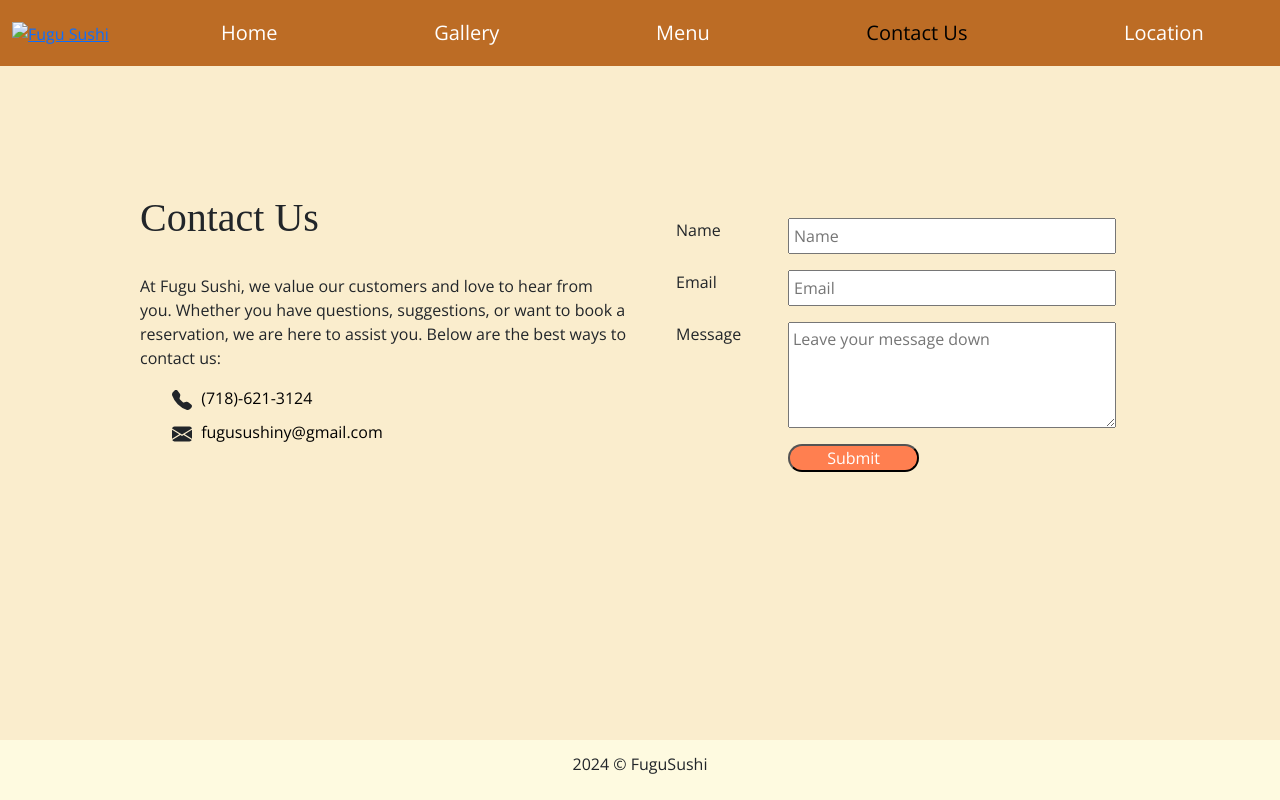
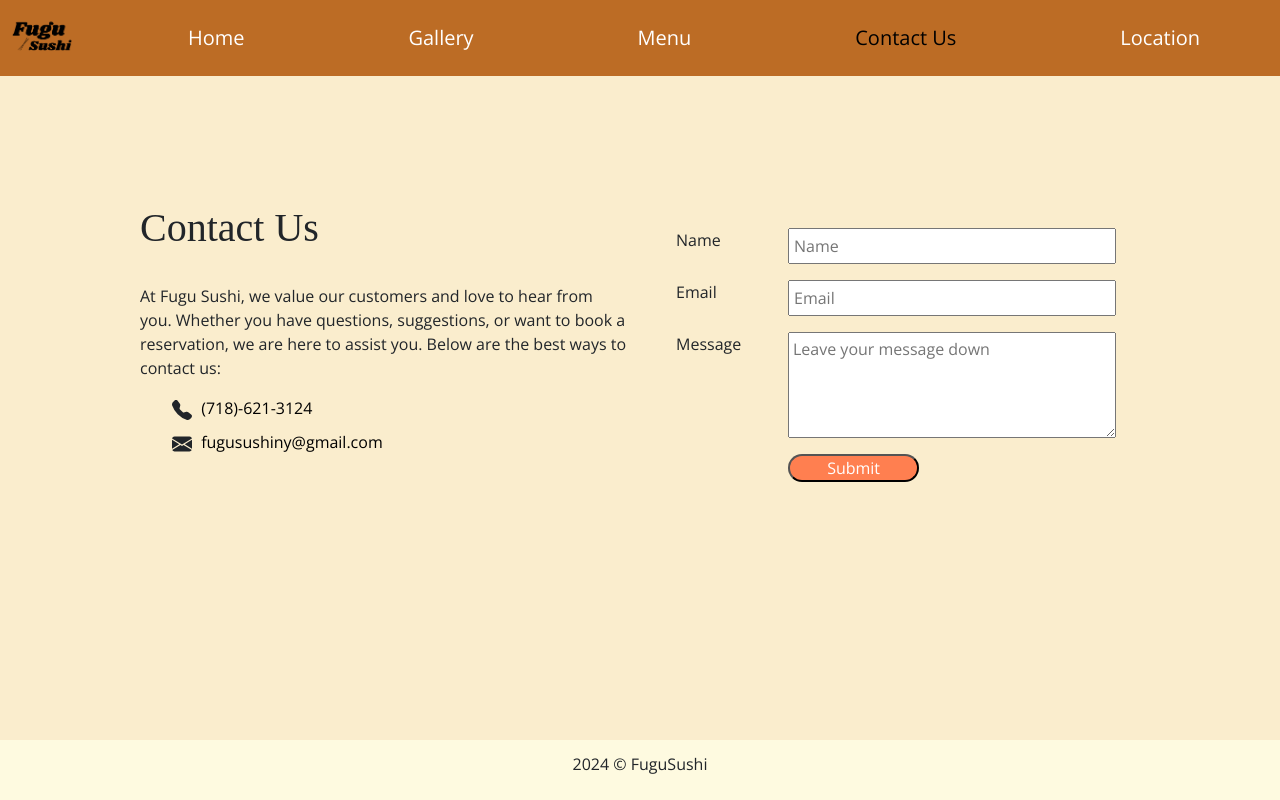
Before and after one commit to Awannng/FuguSushi, a plain HTML site: page contact.html in a window 1280 px wide. Drawn offline with nearby package versions, Linux system fonts and the light colour scheme; a web font is replaced by a local one.

Commit message:
added the logo

```diff
--- a/contact.html
+++ b/contact.html
@@ -25,7 +25,13 @@
     <!-- Nav Bar -->
     <nav class="navbar navbar-expand-lg nav-bar-bg">
       <div class="container-fluid column-gap-5">
-        <a href="index.html"><img src="" alt="Fugu Sushi" /></a>
+        <a href="index.html"
+          ><img
+            src="images/fugulogo.png"
+            width="60"
+            height="60"
+            alt="Fugu Sushi"
+        /></a>
         <button
           class="navbar-toggler"
           type="button"
--- a/style.css
+++ b/style.css
@@ -38,11 +38,7 @@ h1 {
   justify-content: space-around;
   padding: 10px;
 }
-/* Logo */
-.nav-bar img {
-  height: 40px;
-  width: 40px;
-}
+
 .nav-bar a {
   position: relative;
   list-style: none;
```
Also changed, not shown: gallery.html (+7 -1 lines), index.html (+1 -1 lines), location.html (+7 -1 lines), menu.html (+7 -1 lines), images/fugulogo.png (added).
